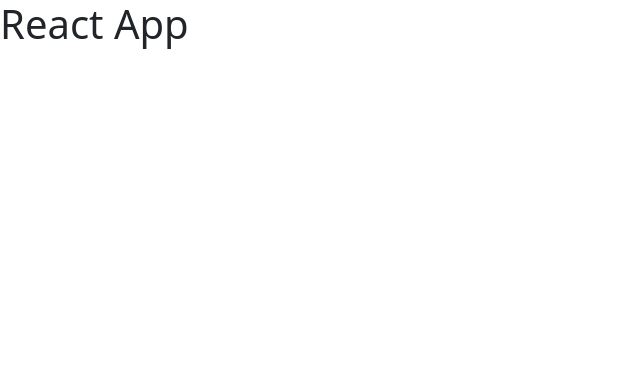
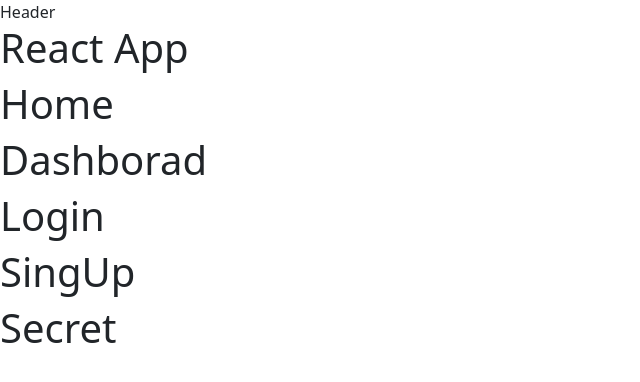
Before and after one commit to RichP02/6-frontend-avanzado, a React (Vite) app in the folder 03-react-auth/: page / in a window 1280 px wide. Shown: the top 382 px of the page, without its empty margins (0-640 px from the left). Built offline with nearby package versions, Linux system fonts and the light colour scheme.

Commit message:
Estructura base del proyecto

```diff
--- a/03-react-auth/src/App.jsx
+++ b/03-react-auth/src/App.jsx
@@ -1,9 +1,17 @@
 import './App.css'
+import { Home, Dashborad, Login, SingUp, Secret } from '@/pages'
+import Header from './components/Header/Header'
 
 function App () {
   return (
     <>
+      <Header />
       <h1>React App</h1>
+      <Home />
+      <Dashborad />
+      <Login />
+      <SingUp />
+      <Secret />
     </>
   )
 }
--- /dev/null
+++ b/03-react-auth/src/components/Header/Header.jsx
@@ -0,0 +1,9 @@
+import './header.scss'
+
+const Header = () => {
+  return (
+    <div>Header</div>
+  )
+}
+
+export default Header
--- /dev/null
+++ b/03-react-auth/src/pages/Dashborad.jsx
@@ -0,0 +1,7 @@
+const Dashborad = () => {
+  return (
+    <h1>Dashborad</h1>
+  )
+}
+
+export default Dashborad
--- /dev/null
+++ b/03-react-auth/src/pages/Home.jsx
@@ -0,0 +1,7 @@
+export const Home = () => {
+  return (
+    <h1>Home</h1>
+  )
+}
+
+export default Home
--- /dev/null
+++ b/03-react-auth/src/pages/Login.jsx
@@ -0,0 +1,7 @@
+export const Login = () => {
+  return (
+    <h1>Login</h1>
+  )
+}
+
+export default Login
--- /dev/null
+++ b/03-react-auth/src/pages/Secret.jsx
@@ -0,0 +1,7 @@
+const Secret = () => {
+  return (
+    <h1>Secret</h1>
+  )
+}
+
+export default Secret
--- /dev/null
+++ b/03-react-auth/src/pages/SingUp.jsx
@@ -0,0 +1,7 @@
+export const SingUp = () => {
+  return (
+    <h1>SingUp</h1>
+  )
+}
+
+export default SingUp
--- /dev/null
+++ b/03-react-auth/src/pages/index.js
@@ -0,0 +1,13 @@
+import Dashborad from './Dashborad'
+import Home from './Home'
+import Login from './Login'
+import Secret from './Secret'
+import SingUp from './SingUp'
+
+export {
+  Dashborad,
+  Home,
+  Login,
+  Secret,
+  SingUp
+}
```
Also changed, not shown: 03-react-auth/src/components/Header/header.scss (added).
